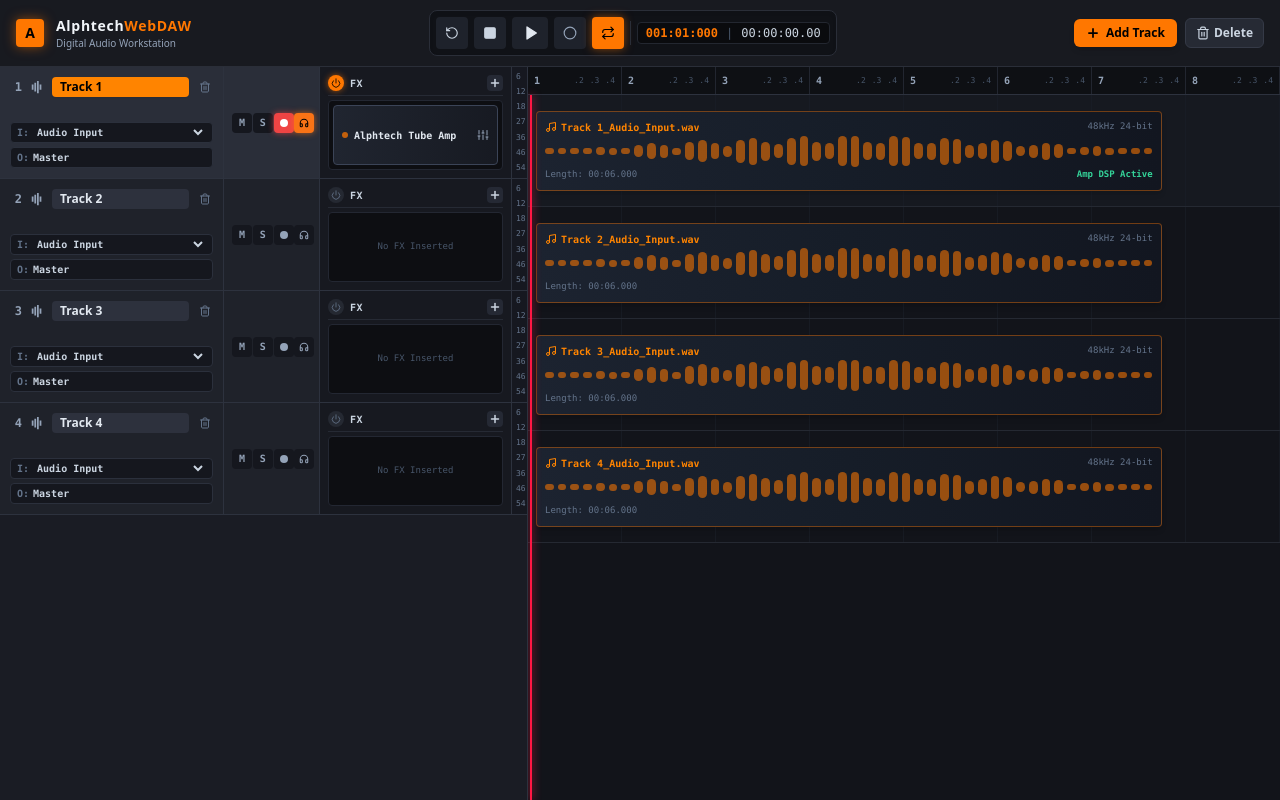
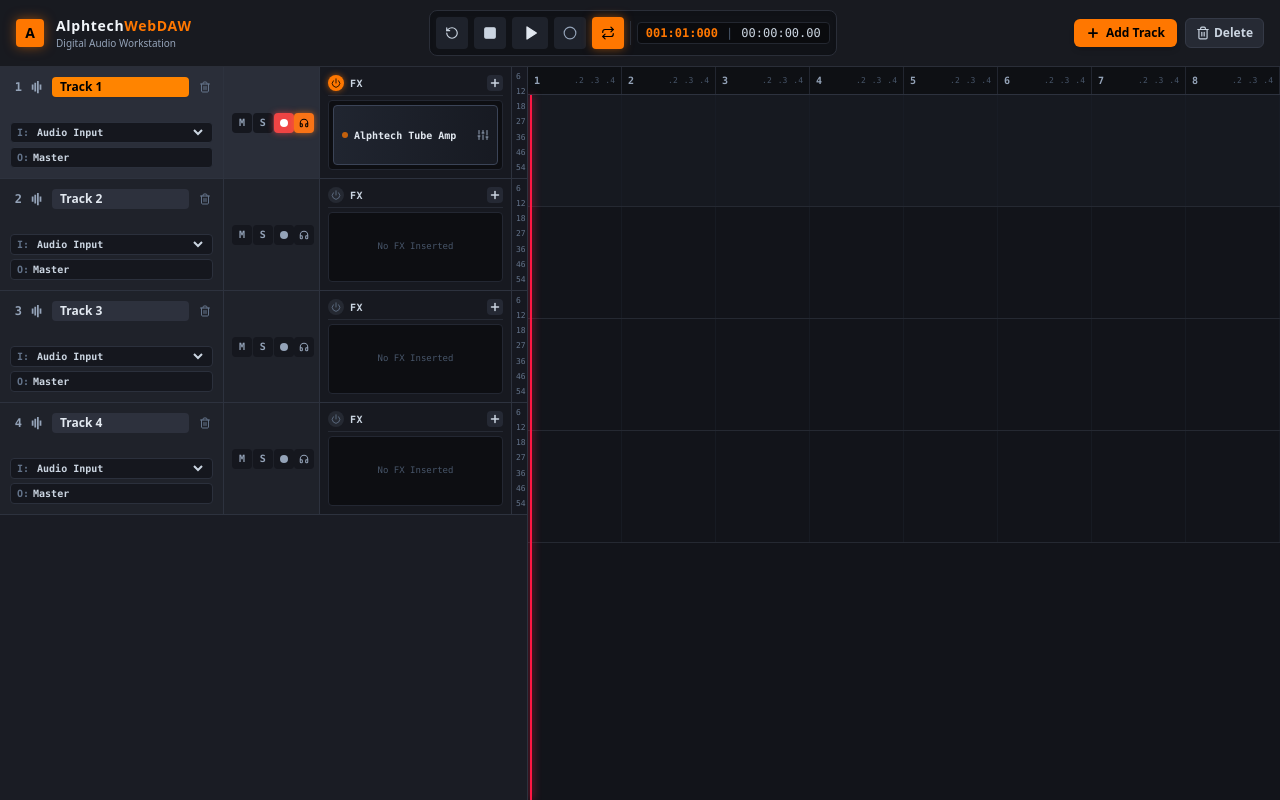
Before and after one commit to mikedevman/AlphtechWebDAW, a React (Vite) app: page / in a window 1280 px wide. Built offline with nearby package versions, Linux system fonts and the light colour scheme.

Commit message:
fix: tracks start empty without default audio clips

```diff
--- a/src/App.tsx
+++ b/src/App.tsx
@@ -276,7 +276,13 @@ export function App() {
                   const arrayBuffer = await file.arrayBuffer();
                   const decoded = await engine.ctx.decodeAudioData(arrayBuffer);
                   engine.userFileBuffers.set(track.id, decoded);
-                  handleUpdateTrack(track.id, { inputSource: 'audio-file' });
+                  handleUpdateTrack(track.id, {
+                    inputSource: 'audio-file',
+                    audioClip: {
+                      name: file.name,
+                      duration: decoded.duration,
+                    },
+                  });
                 }
               }}
             />
--- a/src/components/TrackTimeline.tsx
+++ b/src/components/TrackTimeline.tsx
@@ -64,15 +64,13 @@ export const TrackTimeline: React.FC<TrackTimelineProps> = ({
                 ))}
               </div>
 
-              {/* Clip Box */}
-              {hasAudio && (
+              {/* Clip Box - Only shown when audio clip is loaded/recorded */}
+              {track.audioClip && (
                 <div className="w-[85%] h-20 bg-gradient-to-r from-[#1c2330] via-[#161d28] to-[#121620] border border-[#ff7700]/40 rounded p-2 flex flex-col justify-between shadow-md relative overflow-hidden z-10">
                   <div className="flex items-center justify-between text-[10px] font-mono text-slate-300">
                     <span className="font-bold text-[#ff8400] flex items-center gap-1 truncate">
                       <Music className="w-3 h-3" />
-                      {track.inputSource === 'audio-input'
-                        ? `${track.name}_Audio_Input.wav`
-                        : `${track.name}_Audio_File.wav`}
+                      {track.audioClip.name}
                     </span>
                     <span className="text-slate-500 text-[9px]">48kHz 24-bit</span>
                   </div>
@@ -94,7 +92,9 @@ export const TrackTimeline: React.FC<TrackTimelineProps> = ({
                   </div>
 
                   <div className="text-[9px] font-mono text-slate-500 flex justify-between">
-                    <span>Length: 00:06.000</span>
+                    <span>
+                      Length: 00:0{Math.min(9, Math.round(track.audioClip.duration))}.000
+                    </span>
                     {track.hasAmpPlugin && (
                       <span className="text-emerald-400 font-semibold">Amp DSP Active</span>
                     )}
--- a/src/dsp/DawAudioEngine.ts
+++ b/src/dsp/DawAudioEngine.ts
@@ -29,6 +29,10 @@ export interface TrackData {
   hasAmpPlugin: boolean;
   ampSettings: TrackAmpSettings;
   meterDb: number;
+  audioClip?: {
+    name: string;
+    duration: number;
+  };
 }
 
 export class DawAudioEngine {
```
